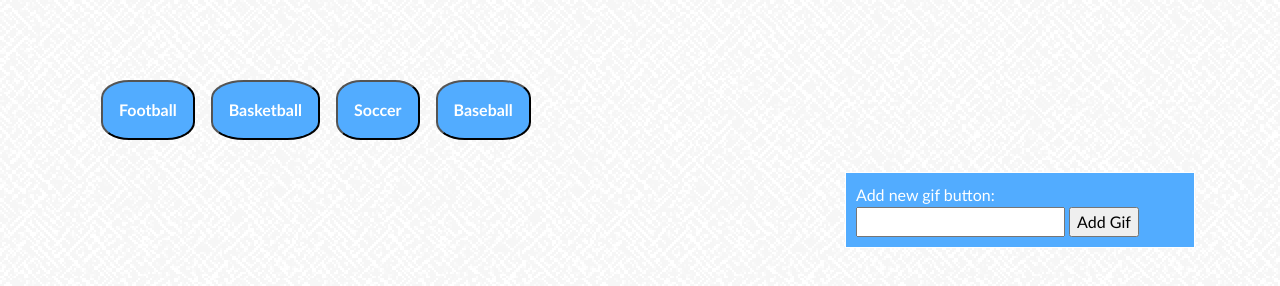
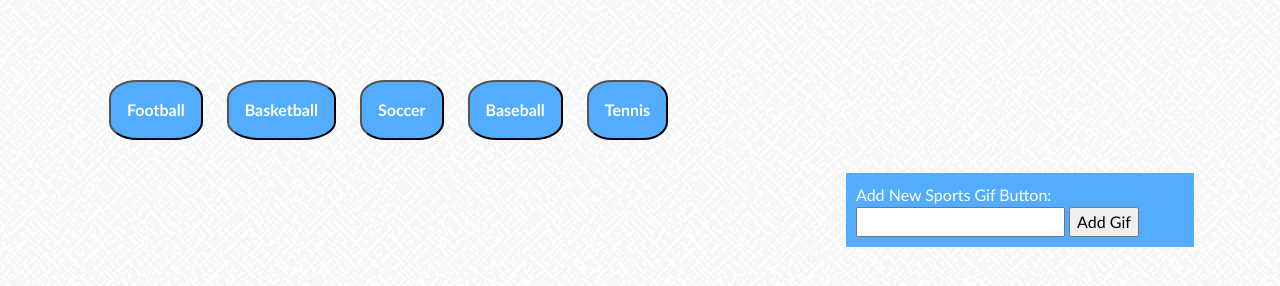
Before and after one commit to Jasonvermaak/GifTastic, a plain HTML site: page index.html in a window 1280 px wide. Drawn offline with nearby package versions, Linux system fonts and the light colour scheme.

Commit message:
added tweaks

```diff
--- a/assets/css/style.css
+++ b/assets/css/style.css
@@ -9,7 +9,7 @@ body {
 }
 
 button {
-    margin-left: 1em;
+    margin-left: 1.5em;
     border-radius: 30%;
     background-color:rgb(82, 172, 255);
     color: rgb(255, 255, 255);
--- a/assets/javascript/app.js
+++ b/assets/javascript/app.js
@@ -1,7 +1,7 @@
 $(document).ready(function () {
 
-    //Starting Array
-    var topics = ["Football", "Basketball", "Soccer", "Baseball"]
+    //Starting the Array
+    var topics = ["Football", "Basketball", "Soccer", "Baseball", "Tennis",]
 
     //Function to generate buttons from array
     function loadButtons() {
--- a/index.html
+++ b/index.html
@@ -25,7 +25,7 @@
             <div class="col-1"></div>
             <div class="col-4" id="add-button-form">
                 <form>
-                    Add new gif button:<br>
+                    Add New Sports Gif Button:<br>
                     <input type="text" id="user-input">
                     <input type="submit" id="add-gif-button" value="Add Gif">
                 </form>
```
